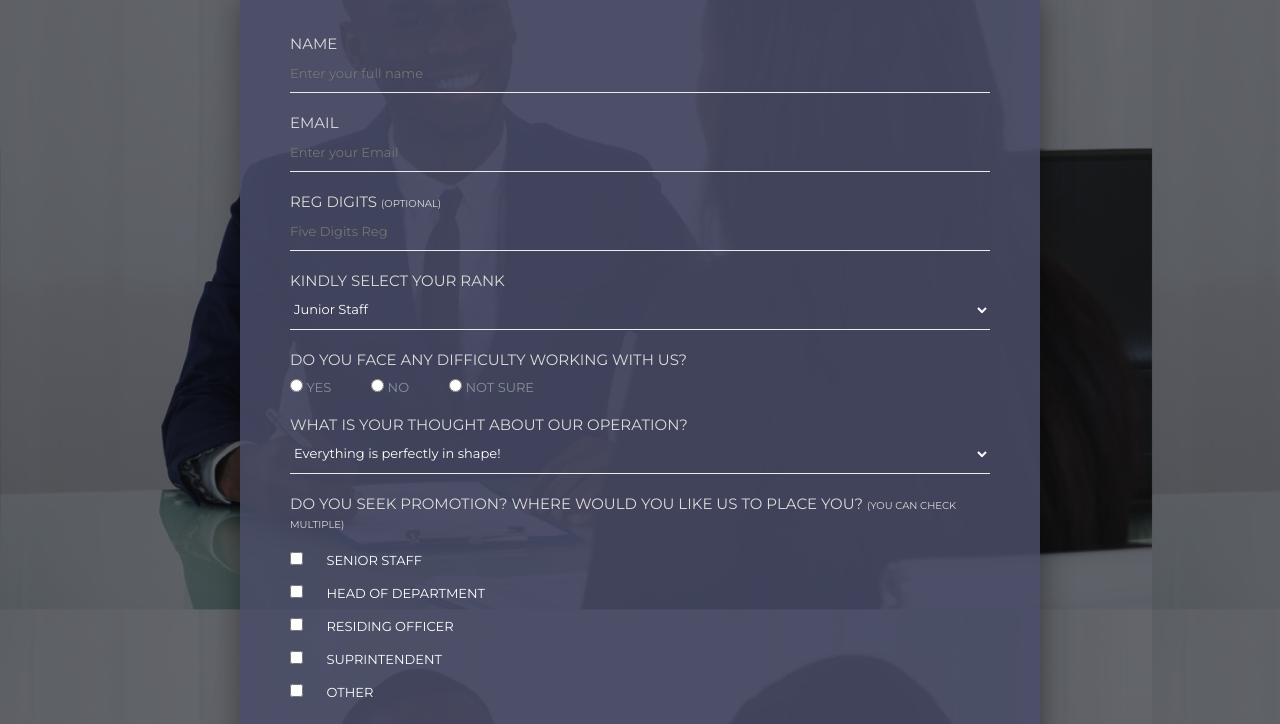
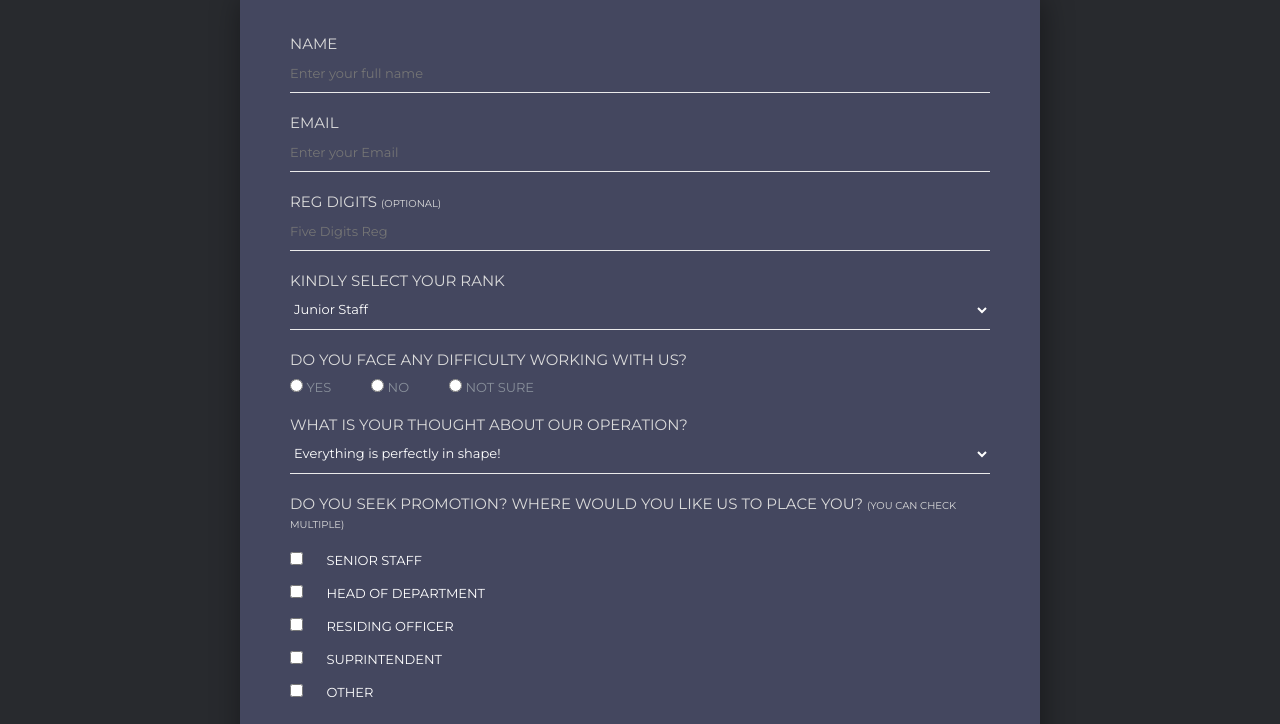
Before and after one commit to danieltolani/Survey-Form-project, a plain HTML site: page index.html in a window 1280 px wide. Shown: the part 159-883 px from the top of the page. Drawn offline with Linux system fonts and the light colour scheme.

Commit message:
test vercel

```diff
--- a/sass/style.scss
+++ b/sass/style.scss
@@ -10,9 +10,9 @@
 
 html{
     background: #282a2e;
-    background-blend-mode: soft-light;
-    background-image: url(../image/main.jpg);
-    background-size: 90%;
+    // background-blend-mode: soft-light;
+    // background-image: url(../image/main.jpg);
+    // background-size: 90%;
 }
 
 body{
```
Also changed, not shown: css/style.css.
